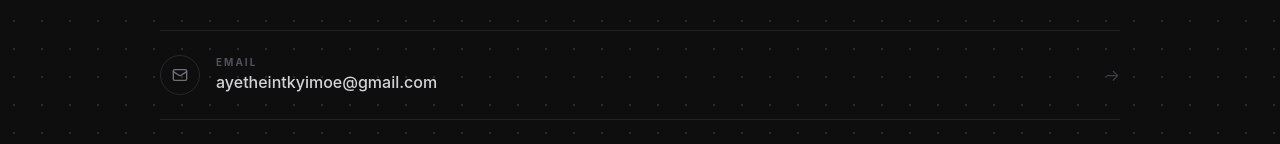
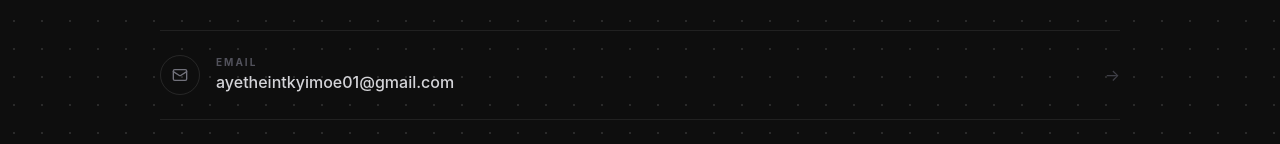
Before and after one commit to AyeTheintKM/portfolio-theint, a React (Vite) app: page / in a window 1280 px wide. Shown: the part 5537-5681 px from the top of the page. Built offline with nearby package versions, Linux system fonts and the light colour scheme.

Commit message:
fix contacts

```diff
--- a/src/pages/Contact.jsx
+++ b/src/pages/Contact.jsx
@@ -7,8 +7,8 @@ import { FaWhatsapp } from 'react-icons/fa'
 const contactMethods = [
   {
     label: 'Email',
-    value: 'ayetheintkyimoe@gmail.com',
-    href: 'mailto:ayetheintkyimoe@gmail.com',
+    value: 'ayetheintkyimoe01@gmail.com',
+    href: 'mailto:ayetheintkyimoe01@gmail.com',
     icon: Mail,
   },
   {
@@ -20,7 +20,7 @@ const contactMethods = [
   {
     label: 'Whatsapp',
     value: '+65 90533299',
-    href: 'tel:+6590533299',
+    href: 'https://wa.me/6590533299',
     icon: FaWhatsapp,
   },
   {
```
